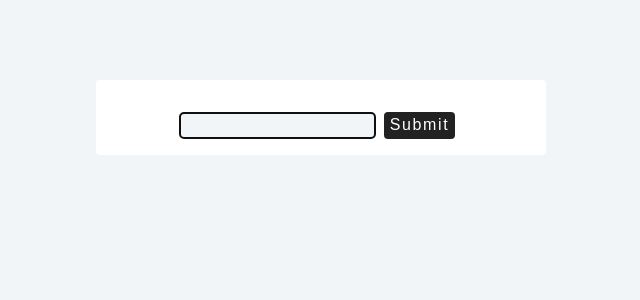
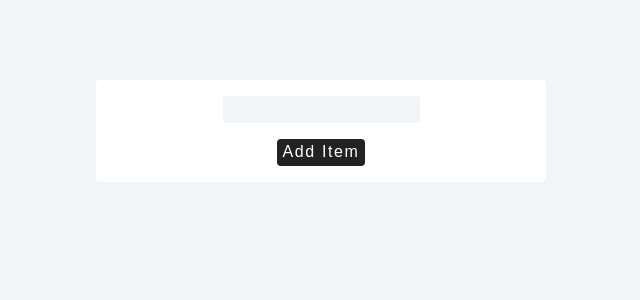
Before and after one commit to Mahendra14/react-learnings, a React (Create React App) app: page / in a window 1280 px wide. Shown: the top 300 px of the page, without its empty margins (319-959 px from the left). Built offline with nearby package versions, Linux system fonts and the light colour scheme.

Commit message:
setup for the useReducer hook is complete

```diff
--- a/src/tutorial/6-useReducer/setup/index.js
+++ b/src/tutorial/6-useReducer/setup/index.js
@@ -2,9 +2,56 @@ import React, { useState, useReducer } from 'react';
 import Modal from './Modal';
 import { data } from '../../../data';
 // reducer function
+//its tempting to say its just an extension but it isnt and it is very helpful in many ways
+//In this we can handle a lot of states with the kind of names and its very productive and good to see.
+
+
+//formal defn for useReducer:
+//useReducer is used to store and update states, just like the useState Hook. It accepts a reducer function as its first parameter and the initial state as the second.
+//we need to have a definitive state for it to start so lets start with the default one as global to be accessible.
+const defaultState = {
+  people: [],
+  isModalOpen: false,
+  modalContent: ''
+};
+
+//defining reducer in index itself afte code it will be shifted to new file
+const reducer = (state,action) => {
+  return state;
+}
 
 const Index = () => {
-  return <h2>useReducer</h2>;
+
+  //useState for the name
+  const [name,setName] = useState('');
+
+  //useReducer one
+  const[state,dispatch] = useReducer(reducer,defaultState)
+
+  const handleSubmit = (e) => {
+    e.preventDefault();
+    console.log("entered here");
+  }
+
+  return (
+    <>
+    <form onSubmit={handleSubmit} className="form">
+      <div>
+        <input type="text" value={name}
+        onChange={(e) => setName(e.target.value)} />
+      </div>
+      <button className="btn" type="submit">Add Item</button>
+    </form>
+    {state.people.map((person) => {
+      return(
+        <div key={person.id} className="item">
+          <h4>{person.name}</h4>
+          <button onClick = {() => {}}>Remove</button>
+        </div>
+      );
+    })}
+    </>
+  );
 };
 
 export default Index;
```
Also changed, not shown: src/App.js (+6 -2 lines).
